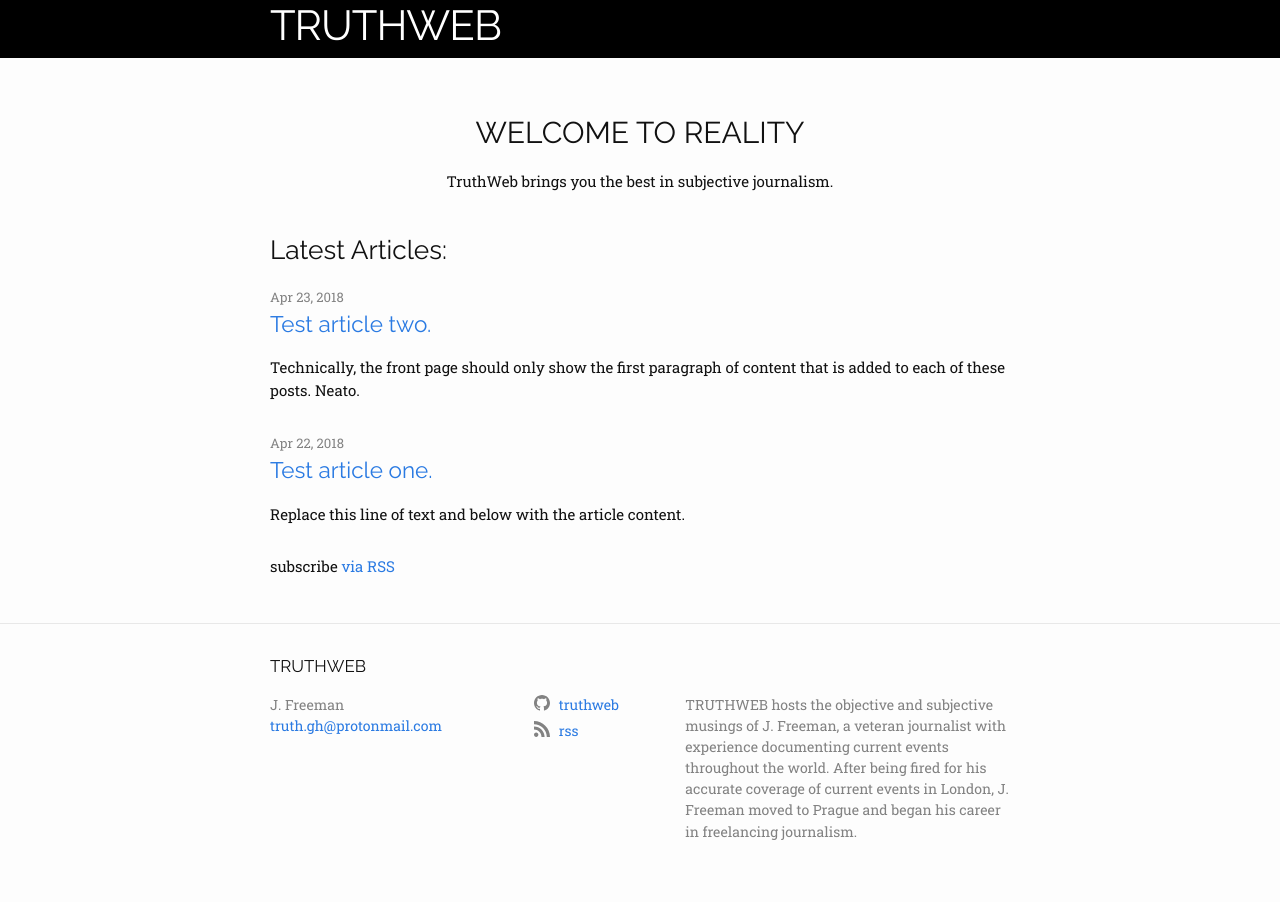
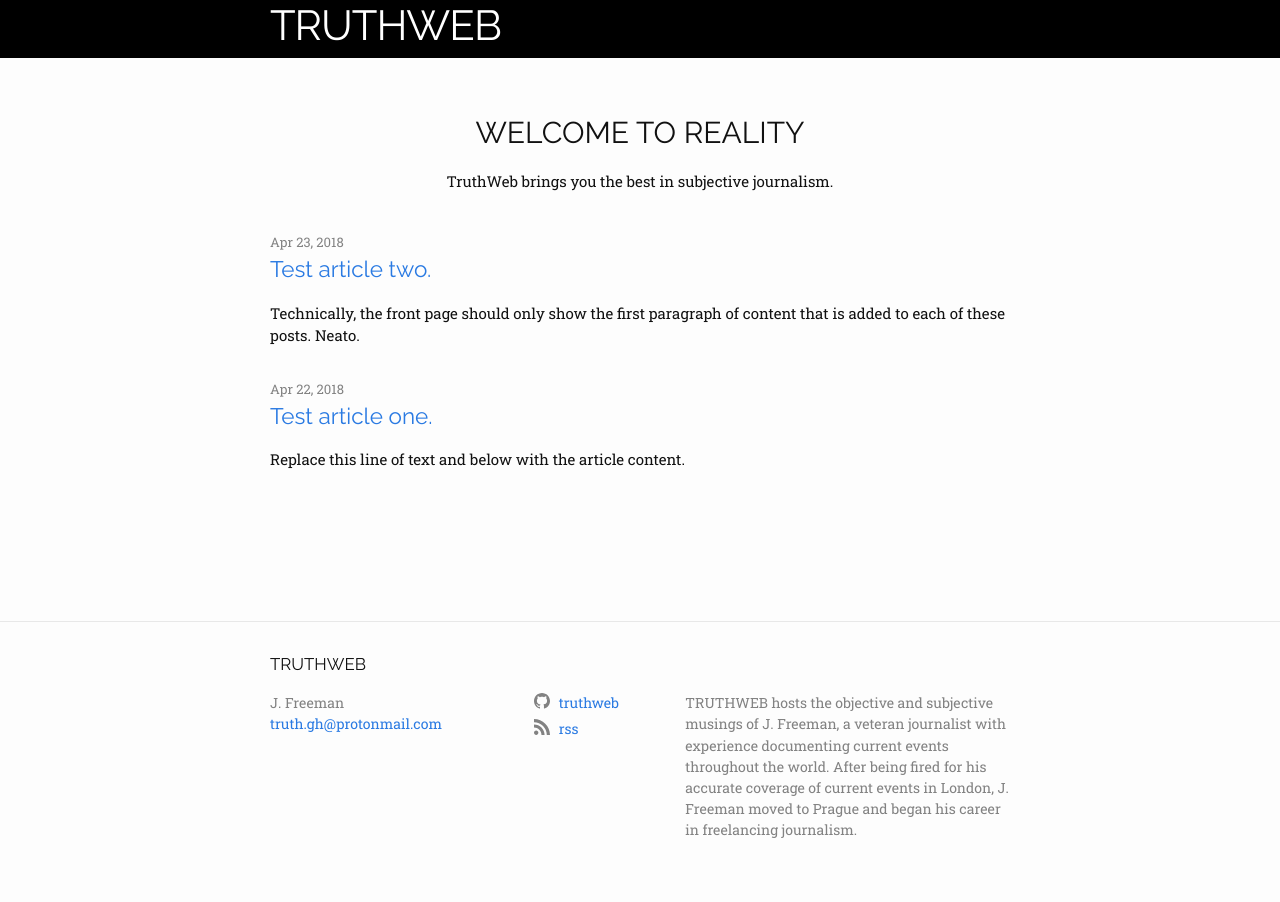
Before and after one commit to truthweb/truthweb.github.io, a Jekyll site: the page built from index.md, in a window 1280 px wide. Built offline with Jekyll 4.4.1, drawn with Linux system fonts in a browser that asks for light colours.

Commit message:
Removed article header.

```diff
--- a/_layouts/home.html
+++ b/_layouts/home.html
@@ -7,10 +7,10 @@ layout: default
     <h1 class="page-heading" style="text-align:center;">WELCOME TO REALITY</h1>
     <p style="text-align:center;">TruthWeb brings you the best in subjective journalism.</p>
     <br \>
+
   {{ content }}
 
-  {%- if site.posts.size > 0 -%}
-  <h2 class="post-list-heading">Latest Articles:</h2>
+  <!--h2 class="post-list-heading">Latest Articles:</h2-->
     <ul class="post-list">
       {%- for post in site.posts -%}
       <li>
@@ -26,7 +26,4 @@ layout: default
       {%- endfor -%}
     </ul>
 
-    <p class="rss-subscribe">subscribe <a href="{{ "/feed.xml" | relative_url }}">via RSS</a></p>
-  {%- endif -%}
-
 </div>
```
